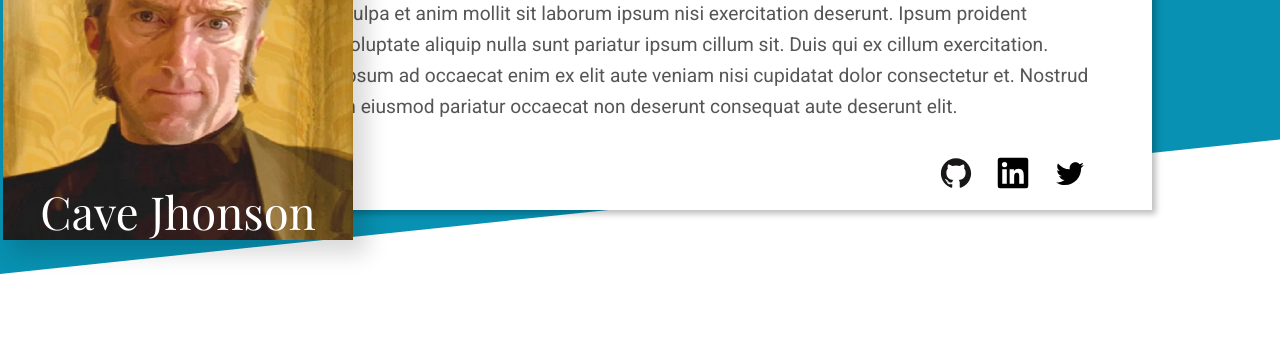
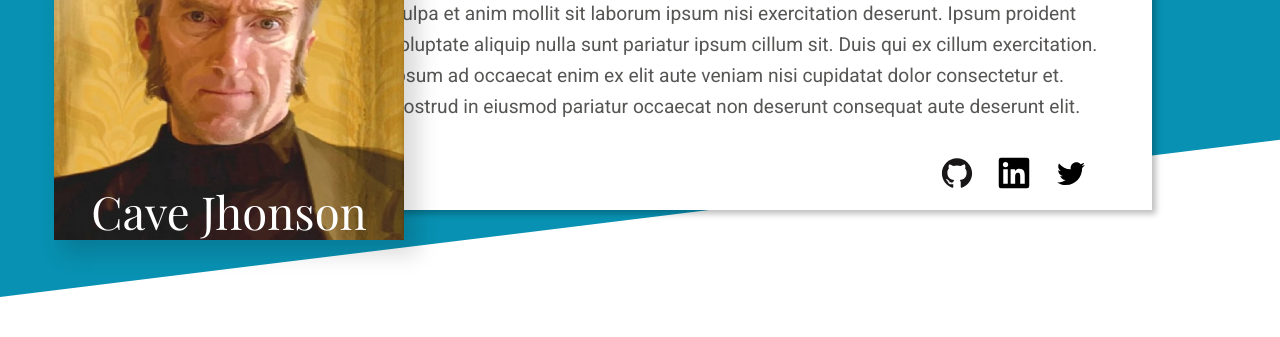
Before and after one commit to ChristoferLv/top-homepage, a plain HTML site: page index.html in a window 1280 px wide. Shown: the part 143-480 px from the top of the page. Drawn offline with Linux system fonts and the light colour scheme.

Commit message:
Testing adjusts on the about section

```diff
--- a/index.html
+++ b/index.html
@@ -11,10 +11,9 @@
 <body>
     <!-- <div class="about-background"> -->
     <div class="about-sec">
+        <div class="about-container">
             <div class="about-pic">
-
                 <img src="imgs/CaveJohnson610.webp" alt="">
-
                 <p class="name">Cave Jhonson</p>
             </div>
             <div class="about-text">
@@ -29,6 +28,7 @@
                     <div class="midia-icon"></div>
                     <div class="midia-icon"></div>
                     <div class="midia-icon"></div>
+                </div>
             </div>
         </div>
     </div>
--- a/style.css
+++ b/style.css
@@ -50,35 +50,44 @@ Obs, seria necessario adicionar um div (.about-background) em torno do conteudo
 
 
 .about-sec {
-    position: relative;
-    display: flex;
-    flex-direction: row;
     padding: 5% 10%;
-    align-items: center;
 }
 
 .about-sec::before {
     background-color: var(--main-bg-color);
     content: '';
     display: block;
-    height: 100%;
+    height: 55%;
     width: 100%;
     position: absolute;
     z-index: -1;
     top: 0;
     left: 0;
-    transform: skew(0, -6deg);
+    transform: skew(0, -7deg);
     transform-origin: top left;
 }
 
+.about-container {
+    padding-left: 5%;
+    padding-top: 2%;
+    padding-bottom: 2%;
+    padding-right: 5%;
+    background-color: white;
+    box-shadow: 3px 3px 6px 1px rgba(0, 0, 0, 0.25);
+
+    display: flex;
+    align-items: center;
+}
+
 .about-pic {
-    margin-right: 6%;
+    margin-right: 12%;
     box-shadow: 3px 3px 6px 1px rgba(0, 0, 0, 0.15);
     transform: scale(3.5);
     transform-origin: center;
     width: 100px;
     height: 100px;
     flex-shrink: 0;
+    box-sizing: border-box;
 }
 
 .about-pic img {
@@ -97,15 +106,6 @@ Obs, seria necessario adicionar um div (.about-background) em torno do conteudo
     font-family: PlayFair;
     font-size: small;
     white-space: nowrap;
-}
-
-.about-text {
-    padding-left: 5%;
-    padding-top: 2%;
-    padding-bottom: 2%;
-    padding-right: 5%;
-    background-color: white;
-    box-shadow: 3px 3px 6px 1px rgba(0, 0, 0, 0.25);
 }
 
 .about-text>p:first-child {
```
Lines whose indentation alone changed are shown as unchanged.
